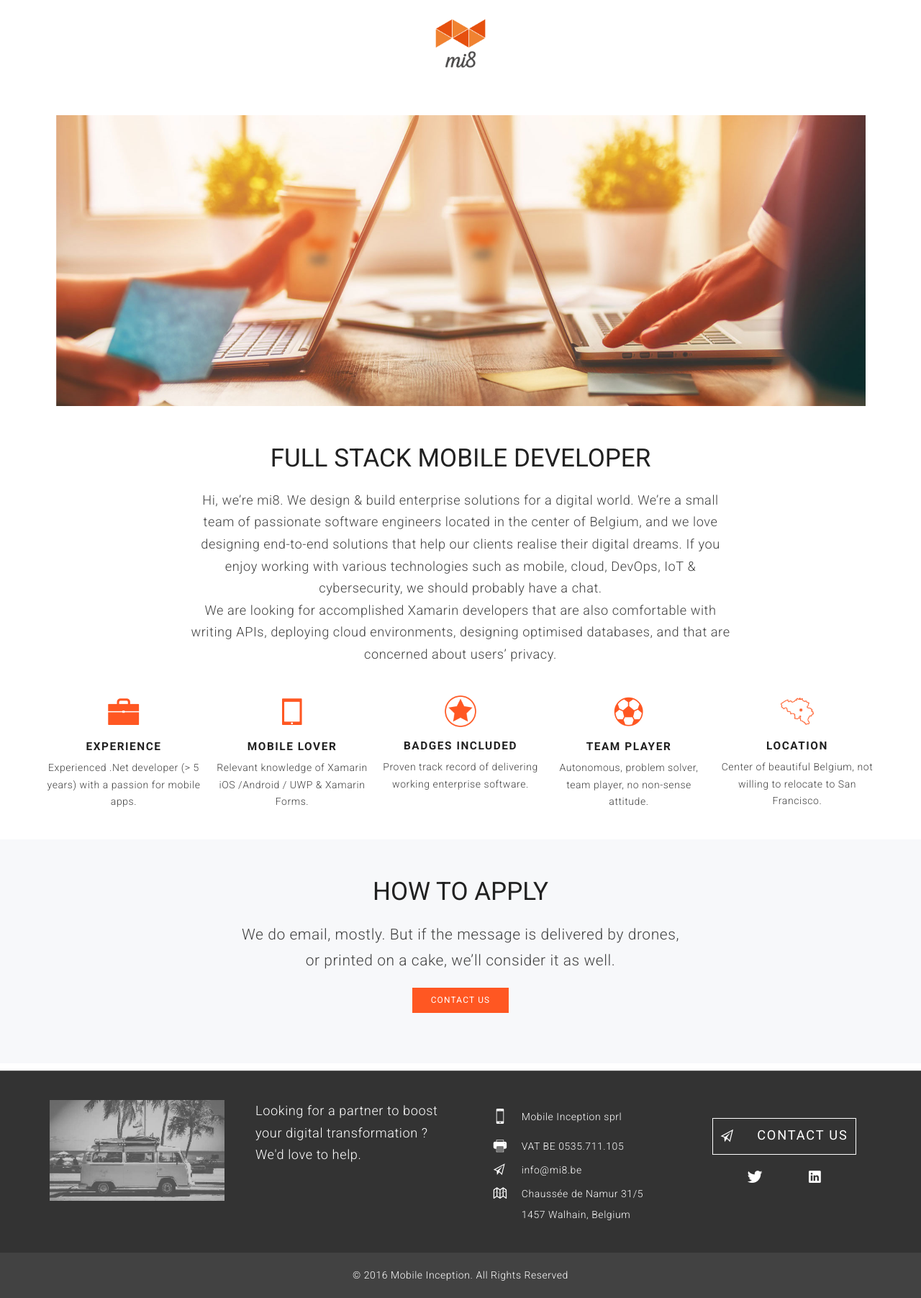
After one commit to mi8/mi8.github.io, a PHP site: page /Jobs.html in a window 1280 px wide. The commit adds this page. Shown: the whole page at 72% size. Run offline with PHP 8.4, Linux system fonts and the light colour scheme; some libraries are stand-ins or nearby versions; some web fonts are replaced.

Commit message:
Add icons images and page for Job offer

```diff
--- /dev/null
+++ b/Jobs.html
@@ -0,0 +1,448 @@
+<!--|===================================================================
+|Author: Abdel Ahadouch <abdel.ahadouch@mi8.be>
+        Copyright (c) 2016 mobile inception
+|=======================================================================|-->
+<!DOCTYPE html>
+<html lang="en">
+<head>
+  <meta charset="utf-8">
+  <meta http-equiv="X-UA-Compatible" content="IE=edge">
+  <meta name="viewport" content="width=device-width, initial-scale=1">
+  <!-- The above 3 meta tags *must* come first in the head; any other head content must come *after* these tags -->
+  <!--|Title of Site|-->
+  <title>Mi8 - Mobile Inception</title>
+<!--|===================================================================
+|Fonts
+|=======================================================================|-->
+  <!--|Google Font(Open Sans)|-->
+  <link href='https://fonts.googleapis.com/css?family=Roboto:400,100,100italic,300,300italic,400italic,500,500italic,700,700italic,900,900italic&subset=greek'
+        rel='stylesheet'
+        type='text/css'>
+
+  <link href='https://fonts.googleapis.com/css?family=Lora:400,400italic,700italic'
+        rel='stylesheet'
+        type='text/css'>
+
+  <link href='https://fonts.googleapis.com/css?family=Courgette&subset=latin,latin-ext'
+        rel='stylesheet'
+        type='text/css'>
+
+<!--   <link href='https://fonts.googleapis.com/css?family=Raleway:400italic,300italic,400,300'
+        rel='stylesheet'
+        type='text/css'> -->
+
+  <link href='https://fonts.googleapis.com/css?family=Asap:400italic'
+        rel='stylesheet'
+        type='text/css'>
+  <link href='https://fonts.googleapis.com/css?family=Raleway' rel='stylesheet' type='text/css'>
+<!--|===================================================================
+|CSS
+|=======================================================================|-->
+  <!--|Font Icon(Ionicons)|-->
+  <link href='assets/css/ionicons.css' rel='stylesheet' type='text/css'>
+  <!--|Vegas|-->
+  <link href="assets/css/vegas.min.css" rel="stylesheet" type="text/css">
+  <!--|Magnific Popup|-->
+  <link href="assets/css/magnific-popup.css" rel="stylesheet" type="text/css">
+  <!--|Owl Carousel|-->
+  <link href="assets/css/owl.carousel.css" rel="stylesheet" type="text/css">
+  <!--|Bootstrap|-->
+  <link href="assets/css/bootstrap.min.css" rel="stylesheet" type="text/css">
+  <!--|Site Stylesheet|-->
+  <link href="assets/css/style_orange.css" rel="stylesheet" type="text/css">
+  <!--|SLIDER Stylesheet|-->
+  <link rel="stylesheet" type="text/css" href="assets/css/style2.css" />
+<!--|===================================================================
+|ICONS
+|=======================================================================|-->
+  <!--|Favicon|-->
+  <link rel="icon" href="assets/images/favicon.ico">
+  <!-- Touch Icons -->
+  <link rel="apple-touch-icon" href="assets/images/apple-touch-icon.png">
+  <link rel="apple-touch-icon" sizes="72x72" href="assets/images/apple-touch-icon-72x72.png">
+  <link rel="apple-touch-icon" sizes="114x114" href="assets/images/apple-touch-icon-114x114.png">
+</head>
+
+
+
+
+
+
+
+
+
+<body id="page">
+
+<!-- <div class="col-md-12">
+  <img src="images/logo_dark_vertical@X2.png">
+</div>
+ -->
+
+<div class="top-bar-jobs">
+      <div class="container">
+        <div class="top-bar-logo-jobs">
+          <a href="index.html">
+            <img class="logo-light-jobs" src="assets/images/logo_dark_vertical@X2.png" alt="">
+          </a>
+        </div>
+    </div>
+</div>
+
+	<!--||Off Canvas||-->
+	<!-- <div class="off-canvas">
+	  <div class="off-canvas-inner">
+	    <div class="sidebar-logo"><img src="assets/images/logo_light.png" alt=""></div>
+
+	    <div class="fp-navbar scrollspy">
+	      <ul class="nav">
+	        <li><a href="#header">Home</a></li>
+	        <li><a href="#Tailored">Tailored digital</a></li>
+	        <li><a href="#Operational">Operational agility</a></li>
+	        <li><a href="#Clients">Our clients</a></li>
+	        <li><a href="#Expertise">Expertise & Consulting</a></li>
+	        <li><a href="#footer">Contact</a></li>
+	      </ul>
+	    </div>
+
+	    <div class="social-links brand-color">
+	      <p>Follow Us</p>
+	      <a class="twitter" href="https://twitter.com/mobileInception" target="_blank"><i class="ion-social-twitter"></i></a>
+	      <a class="linkedin" href="https://www.linkedin.com/company/mobile-inception---mi8?trk=company_logo" target="_blank"><i class="ion-social-linkedin"></i></a>
+	    </div>
+	  </div>
+	  <a class="fp-close" href="#"><i class="ion-close"></i></a>
+	</div> -->
+	<!--||End Off Canvas||-->
+
+	<!-- <div class="wrapper"> -->
+	<!--|Overlay|-->
+	<!-- <div class="canvas-overlay"></div> -->
+	<!--|End Overlay|-->
+
+  <!--|===================================================================
+  |Top Bar
+  |=======================================================================|-->
+	  <div class="top-bar">
+	    <div class="container">
+	      <div class="top-bar-logo">
+	        <a href="index.html">
+	          <img class="logo-light" src="assets/images/logo_dark_vertical@X2.png" alt="">
+	        </a>
+	      </div>
+<!--    <div class="pull-right">
+	        <div class="sign-wrap">
+	      	</div>
+	      	<a class="toggle-btn" href="#"><i class="ion-navicon custom-icon"></i></a>
+	    	</div> -->
+	  </div>
+	</div>
+	<!--||End Top Bar||-->
+  <!--|===================================================================
+  |Header
+  |=======================================================================|-->
+  <header id="header" class="Background-SinglePage">
+    <div class="overlay-inner">
+      <div class="header-content">
+
+
+      		<div class="col-md-12">
+              <div class="Background-SinglePage">
+                <img src="assets/images/bg/Background-Jobs-2.jpg" alt="">
+
+              </div>
+            </div>
+          <!-- <h1 class="head-title">Is your company still stuck in an analog world ?</h1> -->
+        <!-- <ul class="slideshow">
+          <li><span>Image 01</span></li>
+          <li><span>Image 02</span></li>
+          <li><span>Image 03</span></li>
+          <li><span>Image 04</span></li>
+          <li><span>Image 05</span></li>
+          <li><span>Image 06</span></li>
+        </ul> -->
+      </div>
+    </div>
+  </header>
+  <!--||End Header||-->
+  <!--|===================================================================
+  |Slogan
+  |=======================================================================|-->
+<!-- scroll fixe -->
+  <!-- <div class="clients" id="topfixescroll" >
+    <div class="container">
+      <div class="client-wrapper">
+      <div class="col-xs-12 col-sm-1 col-lg-1"></div>
+          <div class="col-xs-12 col-sm-10 col-lg-10">
+    			<p class="client"><span>“ </span>Hi, we're mi8. We design & build enterprise solutions for a digital world<span> „</span></p>
+    		  </div>
+        <div class="col-xs-12 col-sm-12 col-lg-12"></div>
+      </div>
+    </div>
+  </div> -->
+
+  <!--||End Clients||-->
+  <!--|===================================================================
+  |Tailored digital solutions
+  |=======================================================================|-->
+<!--|Promo Section|-->
+     <!-- <section id="Tailored" class="promo-section-Jobs">
+        <div class="container">
+          <div class="row">
+            <div class="col-md-12">
+            </div>
+            <div class="col-md-12">
+
+            <header class="section-header">
+                <h1 class="section-titleJobs"> JOIN THE MI8 TEAM</h1>
+                <p class="legalJob ">At mi8, we know that mobile development extends far further than the mobile part. As such, we’re looking for passionate people that obviously understand mobile development, but can also understand and act on the full mobile application stack. </br> </br></p>
+			</header>
+            </div>
+            <div class="col-md-6">
+              <div class="block-image">
+                <img src="assets/images/pic04.jpg" alt="">
+              </div>
+            </div>
+				<ul class="fp-list col-md-6 align-left ">
+					<li>experienced .NET developer with a passion for mobile.</li>
+					<li>experienced .NET developer with a passion for mobile.</li>
+					<li>experienced .NET developer with a passion for mobile.</li>
+					<li>experienced .NET developer with a passion for mobile.</li>
+					<li>experienced .NET developer with a passion for mobile.</li>
+				</ul>
+          </div>
+        </div>
+     </section> -->
+
+
+
+
+
+
+<section class="section ">
+      <div class="container">
+        <!--|Section Header|-->
+
+        <header class="section-header align-center">
+          <div class="row">
+            <div class="col-md-8 block-center">
+
+                <h2 class="section-titleJobs">FULL STACK MOBILE DEVELOPER</h2>
+
+              <p class="legalJob2">Hi, we’re mi8. We design & build enterprise solutions for a digital world.
+We’re a small team of passionate software engineers located in the center of Belgium, and we love designing end-to-end solutions that help our clients realise their digital dreams. If you enjoy working with various technologies such as mobile, cloud, DevOps, IoT & cybersecurity, we should probably have a chat. </p>
+<p class="legalJob2">We are looking for accomplished Xamarin developers that are also comfortable with writing APIs, deploying cloud environments, designing optimised databases, and that are concerned about users’ privacy.</p>
+            </div>
+          </div>
+        </header> <!--|End Section Header|-->
+
+
+    <div id="demo-12-col" class="col-xl-12">
+        <div class="row">
+
+          <div class="col-xs-2 col-sm-15 .col-md-15 .col-lg-15">
+            <!--|Text Box|-->
+            <div class="text-box">
+              <i class="fp-icon ion-briefcase"></i>
+
+              <div class="text">
+                <h4 class="title">Experience</h4>
+                <p>Experienced .Net developer (> 5 years) with a passion for mobile apps.</p>
+              </div>
+            </div> <!--|End Text Box|-->
+          </div>
+
+          <div class="col-xs-2 col-sm-15 .col-md-15 .col-lg-15">
+            <!--|Text Box|-->
+            <div class="text-box">
+              <i class="fp-icon ion-ipad"></i>
+
+              <div class="text">
+                <h4 class="title">Mobile Lover</h4>
+                <p>Relevant knowledge of Xamarin iOS /Android / UWP & Xamarin Forms.</p>
+              </div>
+            </div> <!--|End Text Box|-->
+          </div>
+
+          <div class="col-xs-2 col-sm-15 .col-md-15 .col-lg-15">
+            <!--|Text Box|-->
+            <div class="text-box">
+
+            <div class="MyRow">
+            <img  class="Myicon" src="assets/images/icons/Star-Badge.png">
+
+            </div>
+              <!-- <i class="fp-icon ion-star"></i> -->
+
+              <div class="text">
+                <h4 class="title Mytitle">Badges included</h4>
+                <p>Proven track record of delivering working enterprise software.</p>
+              </div>
+            </div> <!--|End Text Box|-->
+          </div>
+
+          <div class="col-xs-2 col-sm-15 .col-md-15 .col-lg-15">
+            <!--|Text Box|-->
+            <div class="text-box">
+              <i class="fp-icon ion-ios-football"></i>
+
+
+
+              <div class="text">
+                <h4 class="title">Team player</h4>
+                <p>Autonomous, problem solver, team player, no non-sense attitude.</p>
+              </div>
+            </div> <!--|End Text Box|-->
+          </div>
+
+          <div class="col-xs-2 col-sm-15 .col-md-15 .col-lg-15">
+            <!--|Text Box|-->
+            <div class="text-box">
+            <div class="MyRow">
+            <img  class="Myicon" src="assets/images/icons/Belgium-Map-2.png">
+              <!-- <i class="fp-icon ion-ios-home"></i> -->
+              <div class="text">
+                <h4 class="title Mytitle">Location</h4>
+                <p>Center of beautiful Belgium, not willing to relocate to San Francisco.</p>
+              </div>
+            </div> <!--|End Text Box|-->
+          </div>
+
+            </div>
+          </div>
+        </div>
+      </div>
+      </div>
+
+
+
+        <header class="section-header align-center section-bg section-padding">
+          <div class="row">
+            <div class="col-md-6 block-center">
+              <h2 class="section-titleJobs">HOW TO APPLY</h2>
+              <p class="legalJob ">We do email, mostly. But if the message is delivered by drones, or printed on a cake, we’ll consider it as well. </p>
+            </div>
+          </div>
+          <!--|Button Panel|-->
+        <div class="btn-panel btn-jobs">
+          <a class="btn btn-primary" href="mailto:info@mi8.be" target="_top">Contact us</a>
+        </div> <!--|End Button Panel|-->
+        </header> <!--|End Section Header|-->
+
+    </section>
+  <!--|===================================================================
+  |Footer
+  |=======================================================================|-->
+  <footer id="footer" class="footer">
+    <div class="container">
+      <div class="row">
+        <div class="row">
+
+          <div class="col-xs-12 col-md-3">
+            <a class="thumb-container" href="#">
+                <img src="assets/images/AboutUsXS.jpg" alt="">
+              </a>
+          </div>
+
+          <div class="col-xs-12 col-md-3">
+            <p class="legal">Looking for a partner to boost your digital transformation ?<br/>
+            We'd love to help. </p>
+          </div>
+
+          <div class="col-xs-12 col-md-3">
+            <table>
+              <tr>
+                <th><i class="ion-iphone footericon"></i></th>
+                <td><span itemprop="jobTitle">Mobile Inception sprl</span></td>
+              </tr>
+
+<!--               <tr>
+                <td><i class="ion-ios-home footericon"></i></td>
+                <td><span itemprop="address" itemscope="" itemtype="http://schema.org/PostalAddress">Tour d'Olga 4 - 1435 Hévillers</span></td>
+              </tr> -->
+
+              <tr>
+                <td><i class="ion-printer footericon"></i></td>
+                <td><span>VAT BE 0535.711.105</span></td>
+              </tr>
+              <tr>
+                <td><i class="ion-paper-airplane footericon"></i></td>
+                <td><span><a itemprop="email" href="mailto:info@mi8.be">info@mi8.be</a></span></td>
+              </tr>
+              <tr>
+              <!-- ion-map
+              ios-home -->
+                <td><i class="ion-map footericon"></i></td>
+                <td><span><a itemprop="address" itemscope="" itemtype="http://schema.org/PostalAddress" href="https://goo.gl/maps/vBR8iC5Ygjq" target="_blank">Chaussée de Namur 31/5</a></span>
+                </span></td>
+              </tr>
+              <tr>
+                <td></td>
+                <td><a href="https://goo.gl/maps/vBR8iC5Ygjq" target="_blank">1457 Walhain, Belgium</a></td>
+              </tr>
+            </table>
+          </div>
+          <div class="col-xs-12 col-md-3">
+            <!--|Button Panel|-->
+            <div class="btn-panel" align="center">
+              <a class="btn btn-xlg btn-primary" href="mailto:info@mi8.be" target="_top">
+                <span class="ion-paper-airplane" aria-hidden="true"></span> Contact Us</a>
+              </div>
+              <!--|End Button Panel|-->
+              <div class="social-links brand-color">
+                <!--<p>Follow Us :</p> -->
+                <a class="twitter" href="https://twitter.com/mobileInception" target="_blank"><i class="ion-social-twitter"></i></a>
+                <a class="linkedin" href="https://www.linkedin.com/company/mobile-inception---mi8?trk=company_logo" target="_blank"><i class="ion-social-linkedin"></i></a>
+                <!-- <a class="github" href="#"><i class="ion-social-github"></i></a> -->
+              </div>
+            </div>
+          </div>
+
+        </div>
+      </div>
+    </footer>
+    <div class="col-xs-12 col-md-12 offset12 SubFooter">
+      <div class="SubFooter">
+       <p class="copyright">&copy; 2016 Mobile Inception. All Rights Reserved</p>
+     </div>
+   </div>
+   <!--|End Footer|-->
+
+
+
+  <!--|===================================================================
+  |Scripts
+  |=======================================================================|-->
+
+ <!--||Javascript||-->
+ <!--|jQuery|-->
+  <script src="assets/js/jquery.min.js"></script>
+  <!--|Vegas|-->
+  <script src="assets/js/vegas.min.js"></script>
+  <!--|Form|-->
+  <script src="assets/js/jquery.form.js"></script>
+  <!--|Validate|-->
+  <script src="assets/js/jquery.validate.min.js"></script>
+  <!--|Ajaxchimp|-->
+  <script src="assets/js/jquery.ajaxchimp.min.js"></script>
+  <!--|Waypoints|-->
+  <script src="assets/js/waypoints.min.js"></script>
+  <!--|Ajaxchimp|-->
+  <script src="assets/js/jquery.counterup.min.js"></script>
+  <!--|Magnific Popup|-->
+  <script src="assets/js/jquery.magnific-popup.min.js"></script>
+  <!--|Owl Carousel|-->
+  <script src="assets/js/owl.carousel.min.js"></script>
+  <!--|Bootstrap|-->
+  <script src="assets/js/bootstrap.min.js"></script>
+  <!--|Init|-->
+  <script src="assets/js/init.js"></script>
+
+  <script src="http://code.jquery.com/jquery-1.10.2.min.js"></script>
+  <script src="assets/js/jquery.sticky.js"></script>
+  <script>
+    $(window).load(function(){
+      $("#topfixescroll").sticky({ topSpacing: 0 });
+    });
+  </script>
+</body>
+</html>
--- a/assets/css/style_orange.css
+++ b/assets/css/style_orange.css
@@ -257,7 +257,7 @@ html, body {
   width: 100%;
 }
 
-body color: #424242;
+body { color: #424242;
 	font-family: "Roboto", sans-serif;
 	font-size: 1em;
 	font-weight: 300;
@@ -266,6 +266,7 @@ body color: #424242;
 	overflow-x: hidden;
 	text-align: center;
 	z-index: 0;
+  back
 }
 
 p {
@@ -426,13 +427,15 @@ img {
 }
 
 .fp-list {
-  padding: 0;
+  padding-top: 80px;
+  /*padding: 0;*/
 }
 .fp-list li {
   position: relative;
   margin-bottom: 10px;
   list-style-type: none;
-  padding-left: 24px;
+  padding-left: 0px;
+
 }
 .fp-list li::before {
   content: '\f382';
@@ -479,11 +482,16 @@ img {
 
 .section {
   background-color: #FFFFFF;
-  padding: 100px 0 10px;
+  padding: 20px 0 10px;
 }
 
 .promo-section {
   padding: 25px 0 50px;
+  background-color: #ffffff;
+}
+
+.promo-section-Jobs {
+  padding: 25px 0 100px;
   background-color: #ffffff;
 }
 
@@ -501,7 +509,19 @@ img {
   font-weight: 400;
   text-align: center;
 }
+
+.section-header .section-titleJobs {
+  font-family: "Roboto", serif;
+  font-size: 2.5em;
+  font-weight: 400;
+  text-align: center;
+}
+
 .section-header .section-title span {
+  color: #ff5722;
+}
+
+.section-header .section-titleJobs span {
   color: #ff5722;
 }
 
@@ -1207,7 +1227,7 @@ img {
   -webkit-background-size: cover;
   -moz-background-size: cover;
   background-size: cover;
-  padding: 40px 0 0;
+  padding: 40px 0 0px;
 }
 .subscribe .overlay-inner {
   padding: 50px 0 10px;
@@ -1300,6 +1320,7 @@ img {
 
 .text-box {
   margin-bottom: 40px;
+  margin-top: 40px;
 }
 .text-box .fp-icon,
 .text-box .fp-icon-small {
@@ -1311,6 +1332,9 @@ img {
   font-size: 3.5em;
   margin-bottom: 12px;
   color: #ff5722;
+  text-align: center;
+  position:relative;
+  top: calc(50% - 10px);
 }
 .text-box .fp-icon-small {
   font-size: 3em;
@@ -1835,6 +1859,7 @@ img {
   .contact-area #map {
     height: 684px;
   }
+
 }
 /*
 # Footer
@@ -1890,12 +1915,26 @@ padding: 20px 10px 10px 10px;;
   text-align: center;
 }
 
-.legal{
+.legal {
   text-align: justify;
   text-justify: inter-word;
   font-size: 1.3em;
   font-weight: 300;
-
+}
+
+.legalJob {
+  text-align: center justify;
+  margin: 0 auto;
+  /*width: 39em;*/
+  font-size: 1.5em;
+  font-weight: 300;
+}
+.legalJob2 {
+  text-align: center justify;
+  margin: 0 auto;
+  /*width: 39em;*/
+  font-size: 1.3em;
+  font-weight: 300;
 }
 .copyright{
   text-align: center;
@@ -2792,6 +2831,7 @@ z-index: -100;
     padding: 30px;
     text-align: center;
   }
+
 }
 
 /*--------------------------------------------> 800 <-----------*/
@@ -3979,7 +4019,7 @@ Résolutions adaptées :
 
 /*--------------------------------------------> 4K TV <-----------*/
 /* 4K TV (2560px)*/
-@media screen and (min-width: : 2560px) {
+@media screen and (min-width: : 2550px) and (min-height: 1550px) {
 
   .fp-header .overlay-inner {
     padding: 800px 0 315px;
@@ -4050,3 +4090,142 @@ background-image: url("../images/logo_dark@X2.png");
   display: none;
   z-index: 9999;
 }
+
+
+
+
+
+/*--------------------------------------JOBS PAGE-----------------------------------------*/
+
+.top-bar-jobs {
+  position: relative;
+  top: 0;
+  left: 0;
+   font-family: 'Raleway', sans-serif;
+  font-style: italic;
+  font-size: 13pt;
+  /*font-weight: 400;*/
+  padding: 25px 0 15px;
+  width: 100%;
+  z-index: 1000;
+  -webkit-transition: all ease 0.5s;
+  transition: all ease 0.5s;
+}
+.top-bar-jobs a {
+  color: #ffffff;
+}
+.top-bar-jobs img {
+
+    height: 70px;
+    margin-left: auto;
+    margin-right: auto;
+}
+
+.top-bar-jobs .top-bar-jobs-logo {
+  /*float: center;*/
+  margin-top: 6px;
+  -webkit-transition: all ease 0.3s;
+  transition: all ease 0.3s;
+}
+
+.Background-SinglePage {
+  /*background-color: #F6F6F6;*/
+}
+.Background-SinglePage img {
+  /*padding-top: 0px;*/
+  margin:  0 auto;
+  padding-top: 50px;
+  padding-bottom: 50px;
+  /*max-height: 200%;*/
+}
+
+
+
+.ion-ios-home {
+  padding-left: 22px;
+}
+
+.section-padding {
+padding-top: 50px;
+padding-left: 10px;
+padding-right: 10px;
+padding-bottom: 50px;
+}
+
+.btn-jobs {
+ margin: 20px;
+}
+
+.btn-Padding {
+  padding-bottom: 50px;
+}
+
+/*5 Columns*/
+.col-xs-15,
+.col-sm-15,
+.col-md-15,
+.col-lg-15 {
+    position: relative;
+    min-height: 1px;
+    padding-right: 5px;
+    padding-left: 5px;
+    width: 20%;
+}
+
+.col-xl-15 {
+    width: 100%;
+    float: center;
+}
+
+
+@media (max-width: 766px) {
+.col-sm-15 {
+        width: 100%;
+        float: center;
+    }
+}
+@media (min-width: 768px) {
+.col-sm-15 {
+        /*width: 20%;
+        float: center;*/
+    }
+}
+@media (min-width: 992px) {
+    .col-md-15 {
+        width: 20%;
+        float: center;
+    }
+}
+@media (min-width: 1200px) {
+    .col-lg-15 {
+        width: 100%;
+        float: center;
+    }
+}
+.MyRow{
+  margin: auto;
+}
+.Myicon {
+  width: 48px;
+  height: 48px;
+  margin-bottom: 12px;
+  /*border-bottom: 12px;*/
+  /*margin-bottom: 12px;*/
+    /*margin: 12px;*/
+    /*padding-top: 40px;*/
+
+}
+
+.Mytitle {
+  font-size: 1.1em;
+  font-weight: 700;
+  margin-bottom: 8px;
+  text-transform: uppercase;
+  letter-spacing: .1em;
+  margin-top: 14px;
+}
+/*.DivMyicon {
+ margin: auto;
+ margin-bottom: 12px;
+}
+*/
```
Also changed, not shown: index.html (+46 -1 lines), assets/images/bg/Background-Jobs-2.jpg (added), assets/images/bg/Background-Jobs-small.jpg (added), assets/images/bg/Background-Jobs.jpg (added), assets/images/icons/Belgium-Map-2.png (added), assets/images/icons/Belgium-Map.png (added), assets/images/icons/Star-Badge.png (added), assets/images/subscribe_bg.jpg (added).
